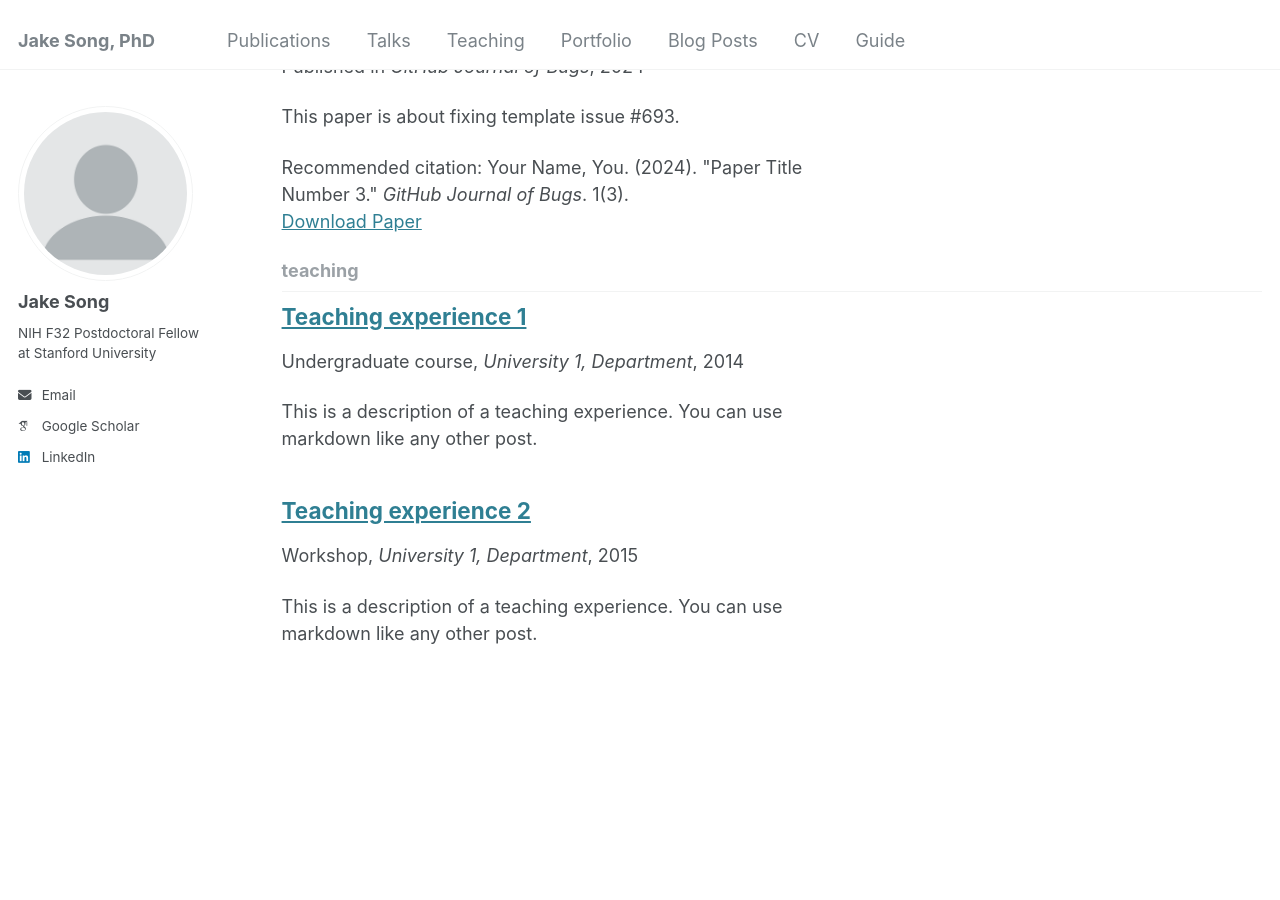
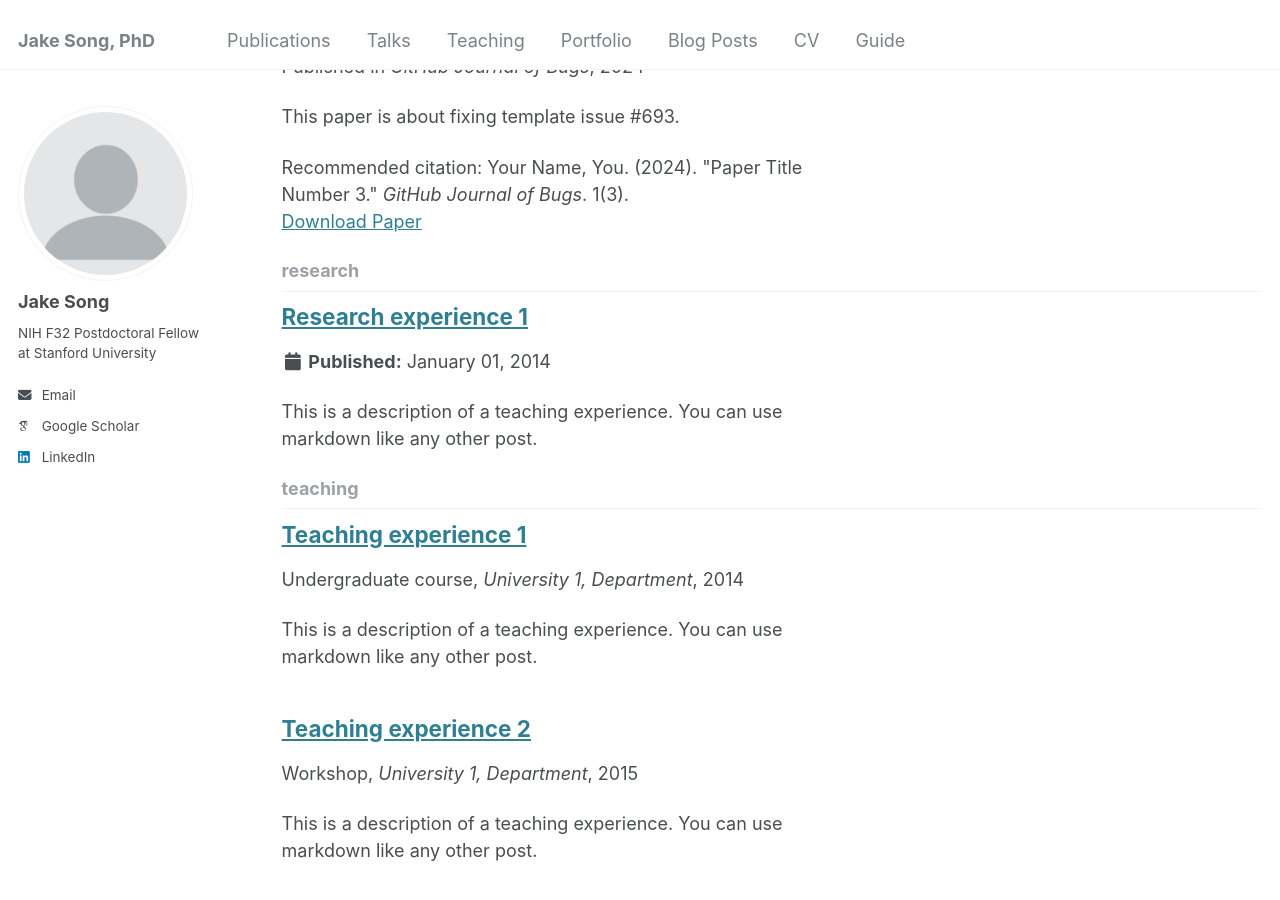
Before and after one commit to jakesong15/jakesong15.github.io, a Jekyll site: the page built from _pages/collection-archive.html, in a window 1280 px wide and 900 px high, scrolled down 1091 px. Built offline with Jekyll 4.4.1, drawn with Linux system fonts in a browser that asks for light colours; some web fonts are replaced.

Commit message:
Update _config.yml

```diff
--- a/_config.yml
+++ b/_config.yml
@@ -224,6 +224,9 @@ collections:
   talks:
     output: false
     permalink: /:collection/:path/
+  research:
+    output: true
+    permalink: /:collection/:path/
 
 
 # These settings control how pages and collections are included in the site
@@ -281,7 +284,14 @@ defaults:
       layout: talk
       #author_profile: true
       #share: true
-
+  # _research
+  - scope:
+      path: ""
+      type: research
+    values:
+      layout: research
+      #author_profile: true
+      #share: true
 
 # Sass/SCSS
 sass:
```
